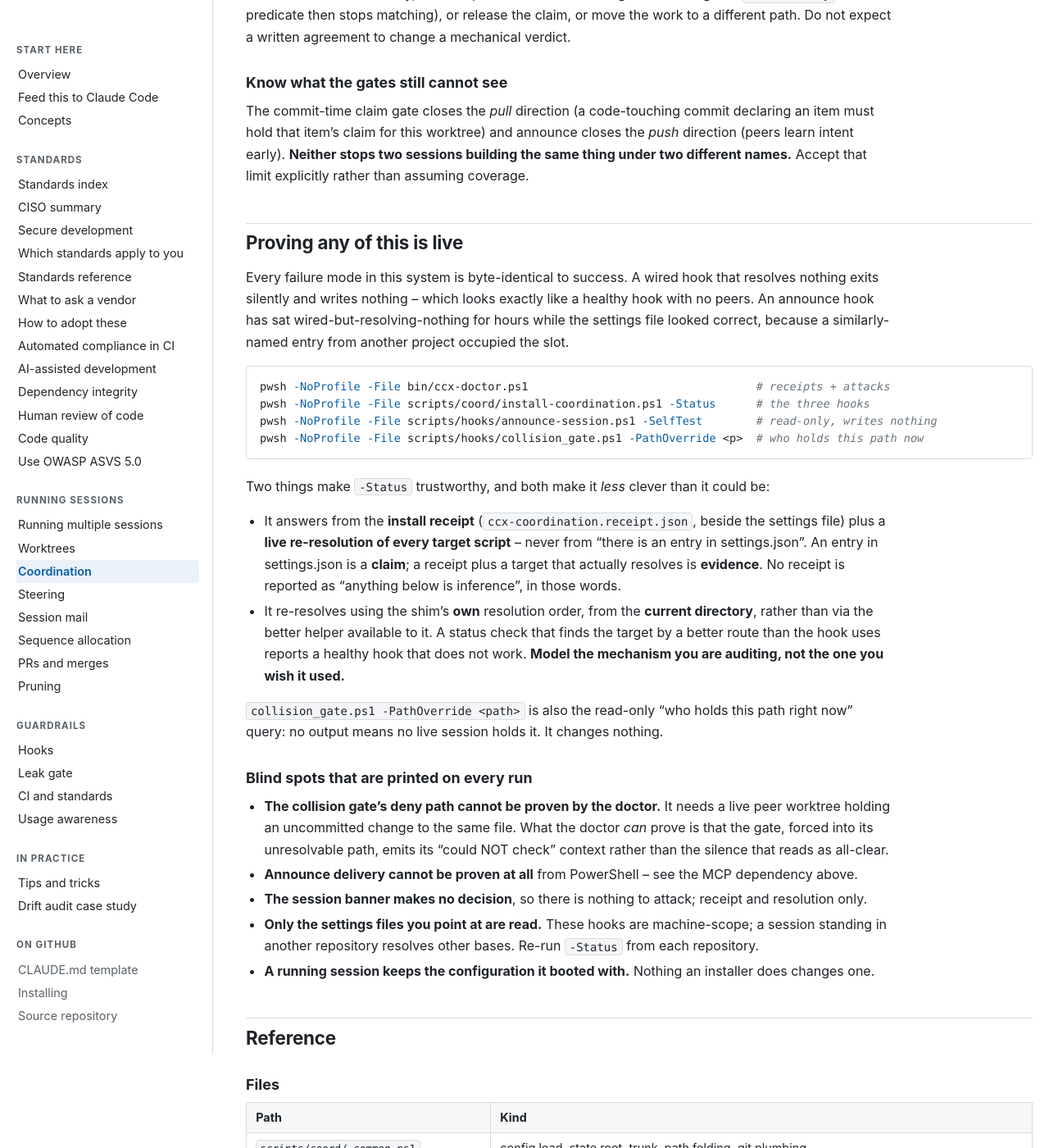
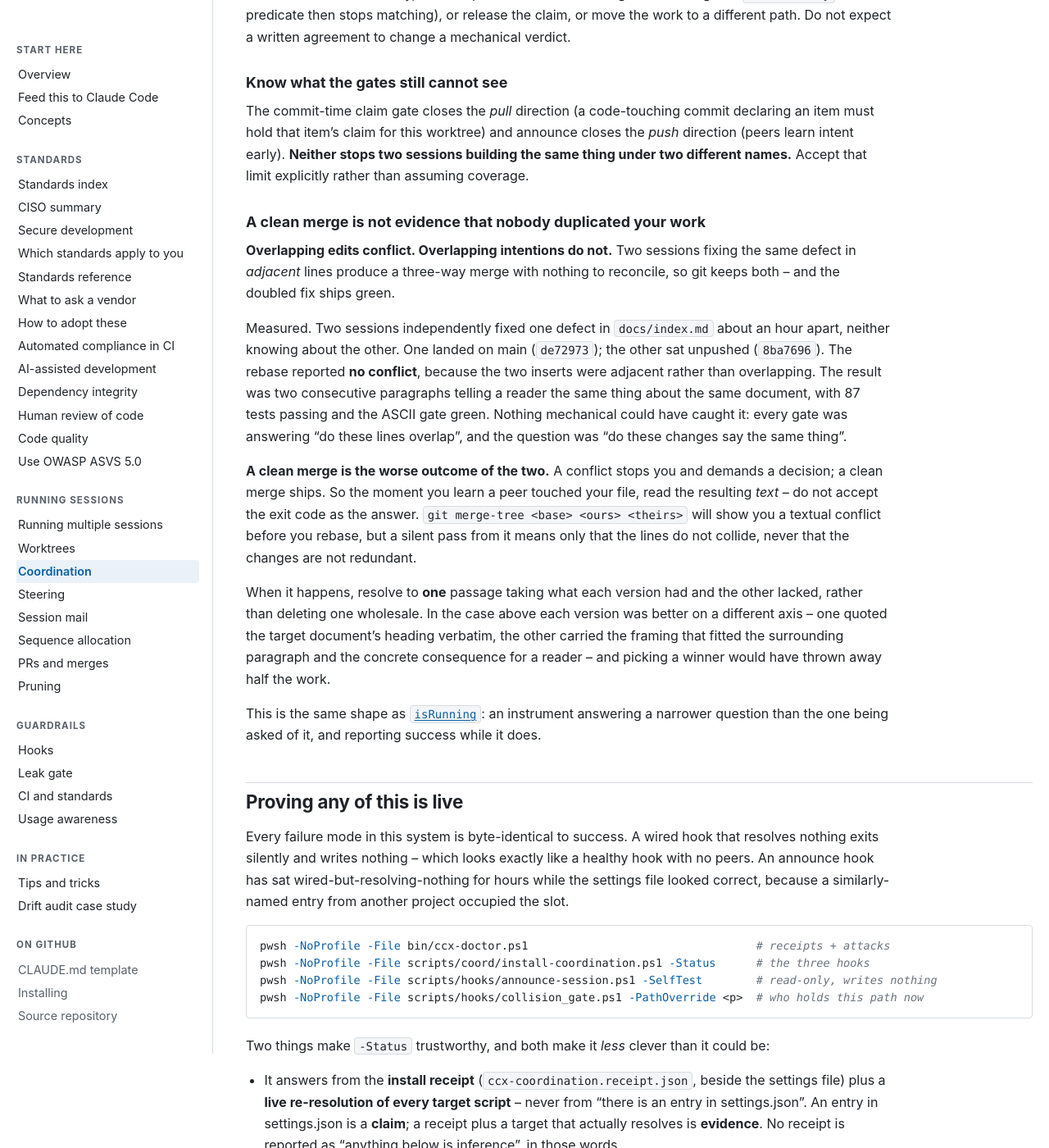
Before and after one commit to wshallwshall/claude-multisession, a Jekyll site: the page built from docs/COORDINATION.md, in a window 1280 px wide and 1400 px high, scrolled down 15516 px. Shown: the whole window at 82% size. Built offline with Jekyll 4.4.1, drawn with Linux system fonts in a browser that asks for light colours; our own code applies the rules of GitHub Pages for plain Markdown files.

Commit message:
docs(coord): a clean merge is not evidence that nobody duplicated your work
"Know what the gates still cannot see" already said neither gate stops two
sessions building the same thing under two different names. This is the measured
version of exactly that, and it is sharper than the general statement: they built
it in the SAME file, and git merged both copies without complaint.

Two sessions independently fixed one defect in docs/index.md about an hour apart.
One landed on main (de72973), the other sat unpushed (8ba7696). The rebase
reported no conflict, because the two inserts were adjacent rather than
overlapping, so the three-way merge had nothing to reconcile and kept both. The
file then carried two consecutive paragraphs telling a reader the same thing about
the same document, with 87 tests passing and the ASCII gate green.

The general form worth recording: overlapping EDITS conflict, overlapping
INTENTIONS do not. A clean merge is the worse outcome of the two, because a
conflict stops you and a clean merge ships. git merge-tree will show a textual
conflict before you rebase, but a silent pass from it means only that the lines do
not collide -- never that the changes are not redundant.

Also records the resolution that worked: fold to one passage taking what each
version had and the other lacked, rather than picking a winner. Each version there
was better on a different axis, and choosing one would have discarded half the
work.

Same shape as the isRunning defect fixed in 0b1ffbf -- an instrument answering a
narrower question than the one being asked of it, and reporting success while it
does. Cross-linked to it, and the anchor is checked by the link test added in
83290e2.

Reported by the Handoff session, which found the duplicate only because it went
looking at the text after being told to expect a collision.

Co-Authored-By: Claude Opus 5 <noreply@anthropic.com>

```diff
--- a/docs/COORDINATION.md
+++ b/docs/COORDINATION.md
@@ -640,6 +640,35 @@ hold that item's claim for this worktree) and announce closes the *push* directi
 early). **Neither stops two sessions building the same thing under two different names.** Accept that
 limit explicitly rather than assuming coverage.
 
+### A clean merge is not evidence that nobody duplicated your work
+
+**Overlapping edits conflict. Overlapping intentions do not.** Two sessions fixing the same defect in
+*adjacent* lines produce a three-way merge with nothing to reconcile, so git keeps both -- and the
+doubled fix ships green.
+
+Measured. Two sessions independently fixed one defect in `docs/index.md` about an hour apart, neither
+knowing about the other. One landed on main (`de72973`); the other sat unpushed (`8ba7696`). The
+rebase reported **no conflict**, because the two inserts were adjacent rather than overlapping. The
+result was two consecutive paragraphs telling a reader the same thing about the same document, with
+87 tests passing and the ASCII gate green. Nothing mechanical could have caught it: every gate was
+answering "do these lines overlap", and the question was "do these changes say the same thing".
+
+**A clean merge is the worse outcome of the two.** A conflict stops you and demands a decision; a
+clean merge ships. So the moment you learn a peer touched your file, read the resulting *text* --
+do not accept the exit code as the answer. `git merge-tree <base> <ours> <theirs>` will show you a
+textual conflict before you rebase, but a silent pass from it means only that the lines do not
+collide, never that the changes are not redundant.
+
+When it happens, resolve to **one** passage taking what each version had and the other lacked, rather
+than deleting one wholesale. In the case above each version was better on a different axis -- one
+quoted the target document's heading verbatim, the other carried the framing that fitted the
+surrounding paragraph and the concrete consequence for a reader -- and picking a winner would have
+thrown away half the work.
+
+This is the same shape as [`isRunning`](#the-id-rules----the-most-valuable-part-of-the-hook): an
+instrument answering a narrower question than the one being asked of it, and reporting success while
+it does.
+
 ## Proving any of this is live
 
 Every failure mode in this system is byte-identical to success. A wired hook that resolves nothing
```
